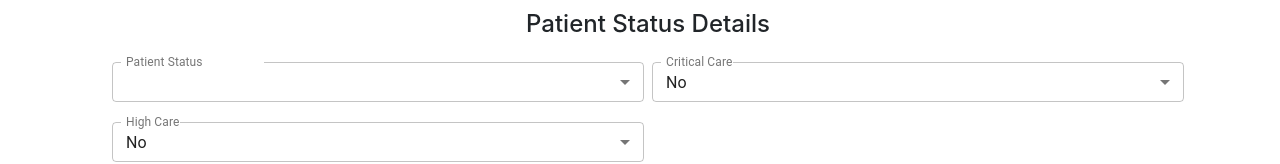
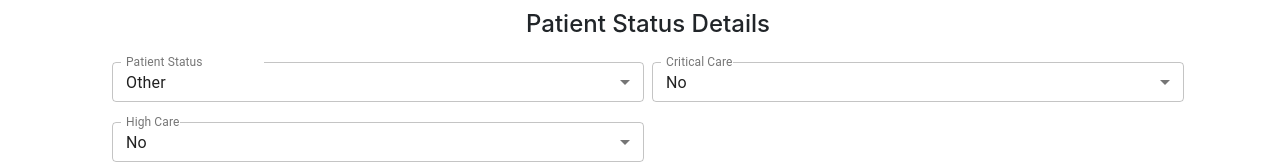
Before and after one commit to ananya92/Ce-Med, a React (Create React App) app in the folder client/: page /basicInformation in a window 1280 px wide. Both pictures are taken after a click on the tab "Patient Status". Shown: the part 392-556 px from the top of the page. Built offline with nearby package versions, Linux system fonts and the light colour scheme.

Commit message:
solved patient status issue Other

```diff
--- a/client/src/components/BasicInfo/Comorbidities.js
+++ b/client/src/components/BasicInfo/Comorbidities.js
@@ -61,7 +61,7 @@ function Comorbidities(props) {
     useEffect(() => {
         if (caseInfo.CaseId) {
             API.getPatientPersonalInformationData(caseInfo.CaseId).then(response => {
-                console.log(JSON.stringify(response.data[0]));
+                // console.log(JSON.stringify(response.data[0]));
                 let data = response.data[0];
                 if (data != undefined || data != null) {
                     setValue([
--- a/client/src/components/BasicInfo/Diagnosis.js
+++ b/client/src/components/BasicInfo/Diagnosis.js
@@ -65,7 +65,7 @@ function Diagnosis(props) {
     useEffect(() => {
         if (caseInfo.CaseId) {
             API.getPatientPersonalInformationData(caseInfo.CaseId).then(response => {
-                console.log(JSON.stringify(response.data[0]));
+                // console.log(JSON.stringify(response.data[0]));
                 let data = response.data[0];
                 if (data != undefined || data != null) {
                     setValue([
--- a/client/src/components/BasicInfo/PatientStatus.js
+++ b/client/src/components/BasicInfo/PatientStatus.js
@@ -43,6 +43,10 @@ function PatientStatus(props) {
             name: "_",
             gender: "_",
             dateOfBirth: moment(Date.now()).format("YYYY-MM-DD"),
+            specialisedCriticalCare: "Other",
+            other: "_",
+            criticalCare: "No",
+            highCare: "No",
         }
     );
 
@@ -56,7 +60,7 @@ function PatientStatus(props) {
     useEffect(() => {
         if (caseInfo.CaseId) {
             API.getPatientPersonalInformationData(caseInfo.CaseId).then(response => {
-                console.log(JSON.stringify(response.data[0]));
+                // console.log(JSON.stringify(response.data[0]));
                 let data = response.data[0];
                 if (data != undefined || data != null) {
                     setValue([
@@ -75,7 +79,7 @@ function PatientStatus(props) {
             });
 
             API.getPatientStatusData(caseInfo.CaseId).then(response => {
-                console.log(JSON.stringify(response.data[0]));
+                // console.log(JSON.stringify(response.data[0]));
                 let data = response.data[0];
                 if (data != undefined || data != null) {
                     setValue([
@@ -84,6 +88,17 @@ function PatientStatus(props) {
                         { criticalCare: data.criticalCare },
                         { highCare: data.highCare },
                     ]);
+
+                     // In order to set second time after first dom update
+                    //  console.log(data);
+                     if (data.specialisedCriticalCare === "Other") {
+                        // console.log(data);
+                        setOthers("Other");
+                        setValue([
+                            { other: data.other },
+                        ])
+                    }
+
                 }
                 else {
                     console.log("There is no saved Patient Status data");
@@ -267,7 +282,7 @@ function PatientStatus(props) {
                                 inputRef={register}
                                 name="criticalCare"
                                 type="text"
-                                defaultValue="No"
+                                defaultValue={initialState.criticalCare}
                             >
                                 <option value="No">No</option>
                                 <option value="Yes">Yes</option>
@@ -289,7 +304,7 @@ function PatientStatus(props) {
                                 inputRef={register}
                                 name="highCare"
                                 type="text"
-                                defaultValue="No"
+                                defaultValue={initialState.highCare}
                             >
                                 <option value="No">No</option>
                                 <option value="Yes">Yes</option>
--- a/client/src/components/BasicInfo/Vitals.js
+++ b/client/src/components/BasicInfo/Vitals.js
@@ -67,7 +67,7 @@ function Vitals(props) {
     useEffect(() => {
         if (caseInfo.CaseId) {
             API.getPatientPersonalInformationData(caseInfo.CaseId).then(response => {
-                console.log(JSON.stringify(response.data[0]));
+                // console.log(JSON.stringify(response.data[0]));
                 let data = response.data[0];
                 if (data != undefined || data != null) {
                     setValue([
```
